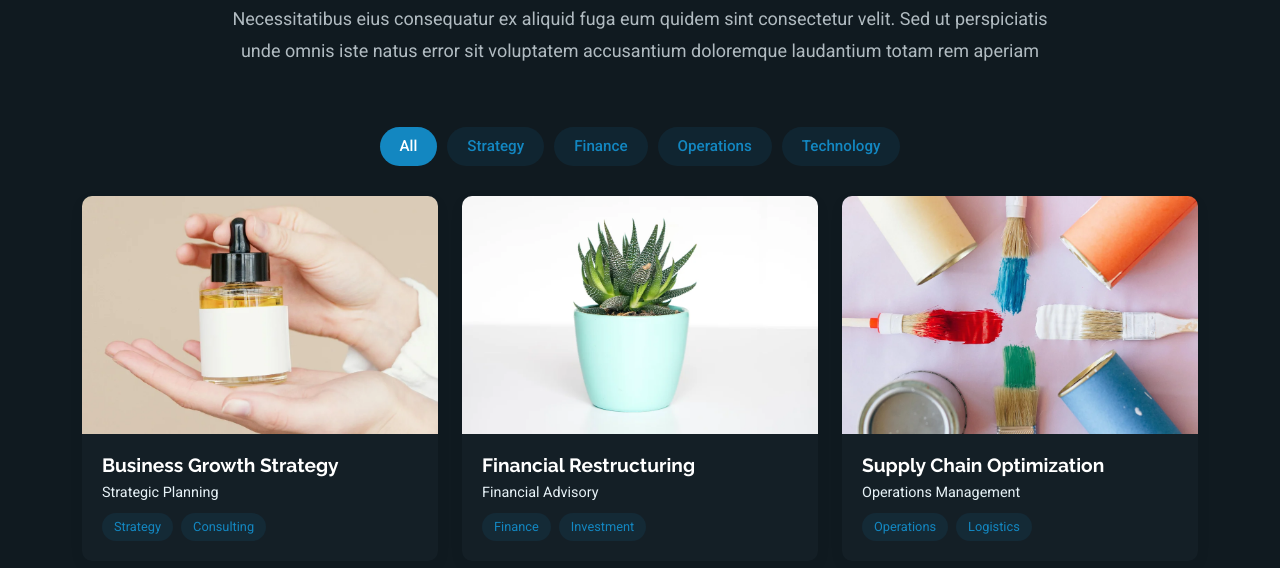
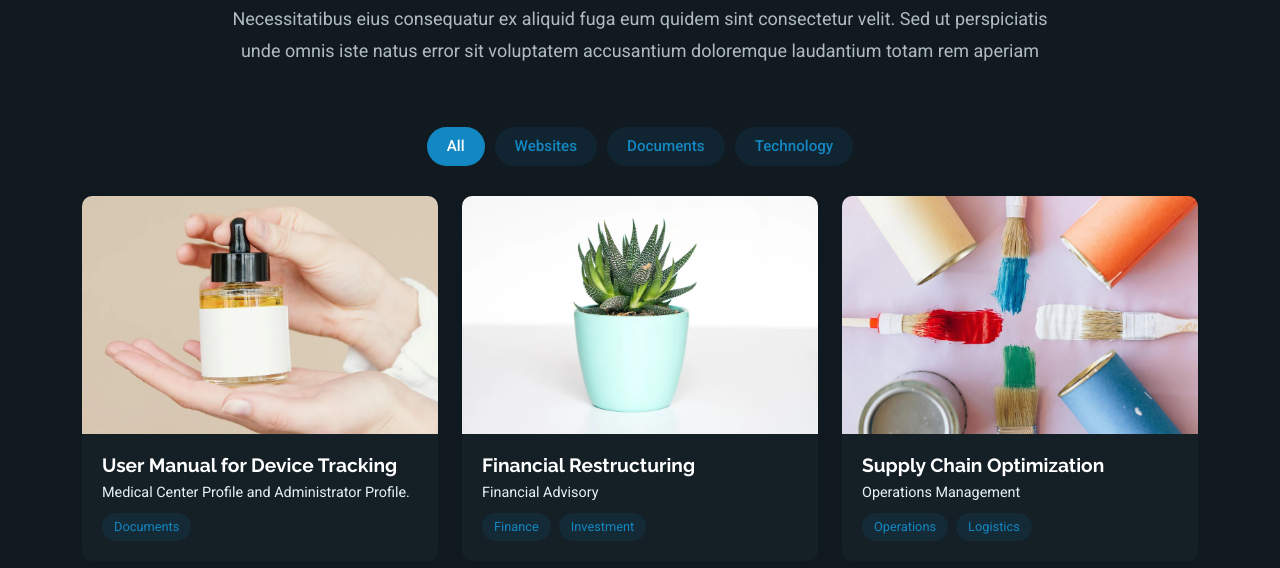
Before and after one commit to valebarraliz/PORTAFOLIO, a plain HTML site: page portfolio.html in a window 1280 px wide. Shown: the part 232-800 px from the top of the page. Drawn offline with Linux system fonts and the light colour scheme.

Commit message:
Mas cambios de enlaces

```diff
--- a/portfolio.html
+++ b/portfolio.html
@@ -81,9 +81,8 @@
         <div class="isotope-layout" data-default-filter="*" data-layout="masonry" data-sort="original-order">
           <ul class="portfolio-filters isotope-filters" data-aos="fade-up" data-aos-delay="200">
             <li data-filter="*" class="filter-active">All</li>
-            <li data-filter=".filter-strategy">Strategy</li>
-            <li data-filter=".filter-finance">Finance</li>
-            <li data-filter=".filter-operations">Operations</li>
+            <li data-filter=".filter-strategy">Websites</li>
+            <li data-filter=".filter-finance">Documents</li>
             <li data-filter=".filter-technology">Technology</li>
           </ul><!-- End Portfolio Filters -->
 
@@ -94,15 +93,14 @@
                   <img src="assets/img/portfolio/portfolio-1.webp" alt="Portfolio Item" class="img-fluid">
                   <div class="portfolio-overlay">
                     <a href="assets/img/portfolio/portfolio-1.webp" class="glightbox portfolio-lightbox"><i class="bi bi-plus"></i></a>
-                    <a href="#" class="portfolio-details-link"><i class="bi bi-link"></i></a>
+                    <a href="https://docs.google.com/document/d/197NwBoOhIZEEohx6-vsRuwO03bbCLBH0/edit?usp=sharing&ouid=115870421260288176667&rtpof=true&sd=true" class="portfolio-details-link"><i class="bi bi-link"></i></a>
                   </div>
                 </div>
                 <div class="portfolio-info">
-                  <h4>Business Growth Strategy</h4>
-                  <p>Strategic Planning</p>
+                  <h4>User Manual for Device Tracking</h4>
+                  <p>Medical Center Profile and Administrator Profile.</p>
                   <div class="portfolio-tags">
-                    <span>Strategy</span>
-                    <span>Consulting</span>
+                    <span>Documents</span>
                   </div>
                 </div>
               </div>
```
